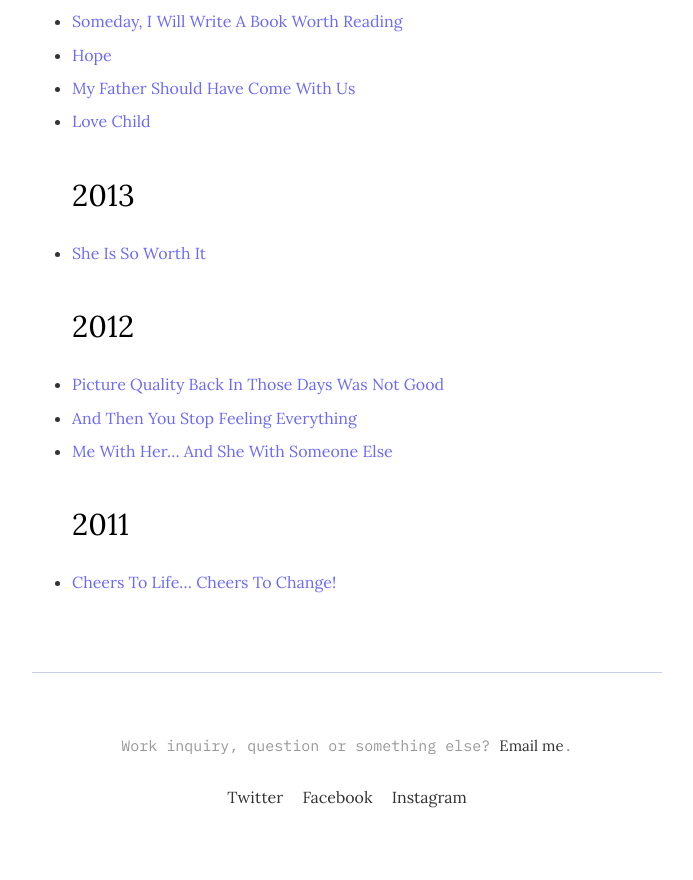
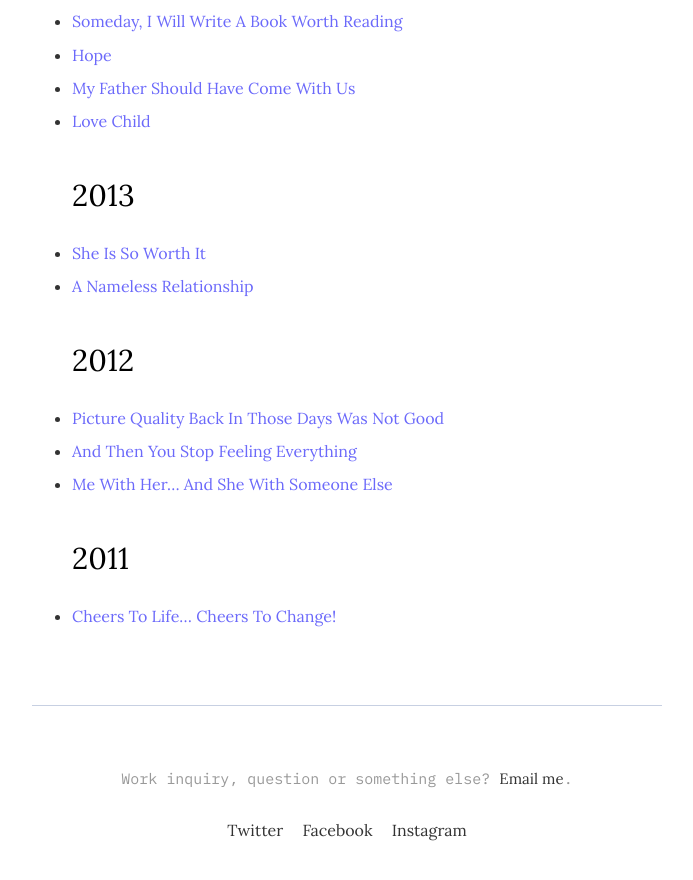
Before and after one commit to argumentativeyouth/pblog, a Jekyll site: the page built from _pages/all-posts.md, in a window 1280 px wide and 900 px high, scrolled down 4036 px. Shown: the top 880 px of the window, without its empty margins (293-986 px from the left). Built offline with Jekyll 4.4.1, drawn with Linux system fonts in a browser that asks for light colours.

Commit message:
Update all-posts.md

```diff
--- a/_pages/all-posts.md
+++ b/_pages/all-posts.md
@@ -107,6 +107,7 @@ image:
 * [Love Child](https://pritams.blog/love-child/)
 ## 2013
 * [She Is So Worth It](https://pritams.blog/she-is-so-worth-it)
+* [A Nameless Relationship](https://pritams.blog/a-nameless-relationship)
 ## 2012
 * [Picture Quality Back In Those Days Was Not Good](https://pritams.blog/picture-quality-back-in-those-days-was-not-good)
 * [And Then You Stop Feeling Everything](https://pritams.blog/and-then-you-stop-feeling-everything)
```
